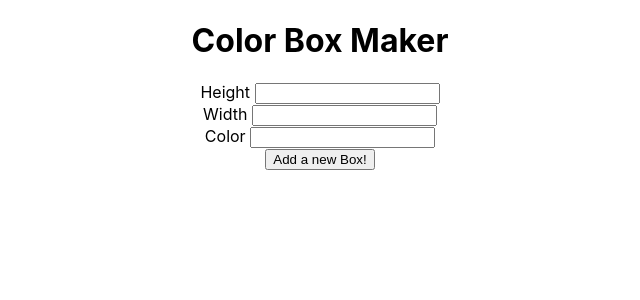
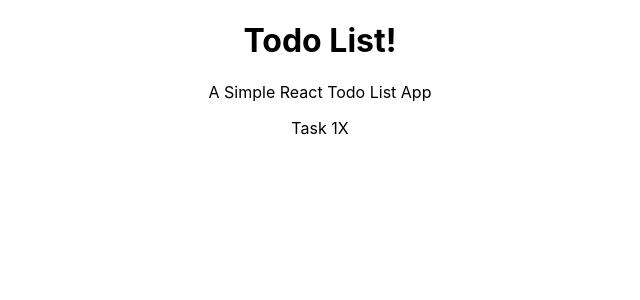
Before and after one commit to NightmanCZ90/Modern-React-Bootcamp, a React (Create React App) app in the folder 12_Forms/forms-react/: page / in a window 1280 px wide. Shown: the top 300 px of the page, without its empty margins (320-960 px from the left). Built offline with nearby package versions, Linux system fonts and the light colour scheme.

Commit message:
React Todo List initial structure

```diff
--- a/12_Forms/forms-react/src/App.js
+++ b/12_Forms/forms-react/src/App.js
@@ -5,12 +5,14 @@ import Form from './Form'
 import ShoppingList from './ShoppingList';
 import BoxList from './BoxList';
 import Box from './Box';
+import Todo from './Todo';
+import TodoList from './TodoList';
 
 
 function App() {
   return (
     <div className="App">
-      <BoxList />
+      <TodoList />
     </div>
   );
 }
--- a/12_Forms/forms-react/src/BoxList.js
+++ b/12_Forms/forms-react/src/BoxList.js
@@ -21,15 +21,15 @@ class BoxList extends Component {
       boxes: [...this.state.boxes, box]
     }))
   }
-  renderBoxes() {
-    return (
-      <div>
-        {this.state.boxes.map(box => (
-          <Box />
-        ))}
-      </div>
-    )
-  }
+  // renderBoxes() {
+  //   return (
+  //     <div>
+  //       {this.state.boxes.map(box => (
+  //         <Box />
+  //       ))}
+  //     </div>
+  //   )
+  // }
   render() {
     const boxes = this.state.boxes.map(box => (
       <Box
--- /dev/null
+++ b/12_Forms/forms-react/src/Todo.js
@@ -0,0 +1,14 @@
+import React, { Component } from 'react'
+
+class Todo extends Component {
+  render() {
+    return(
+      <div>
+        <span>Task 1</span>
+        <span>X</span>
+      </div>
+    )
+  }
+}
+
+export default Todo;
--- /dev/null
+++ b/12_Forms/forms-react/src/TodoList.js
@@ -0,0 +1,30 @@
+import React, { Component } from 'react'
+import Todo from './Todo'
+
+class TodoList extends Component {
+  constructor(props) {
+    super(props);
+    this.state = {
+      todos: [{task: 'Clean the House', isDone: false}]
+    }
+  }
+  render() {
+    const todos = this.state.todos.map(todo => (
+      <Todo
+        key={todo.id}
+        id={todo.id}
+        task={todo.task}
+      />
+    ))
+    return(
+      <div>
+        <h1>Todo List!</h1>
+        <p>A Simple React Todo List App</p>
+        {todos}
+
+      </div>
+    )
+  }
+}
+
+export default TodoList;
```
Also changed, not shown: 12_Forms/forms-react/src/NewTodoForm.js (added, +17 -0 lines).
